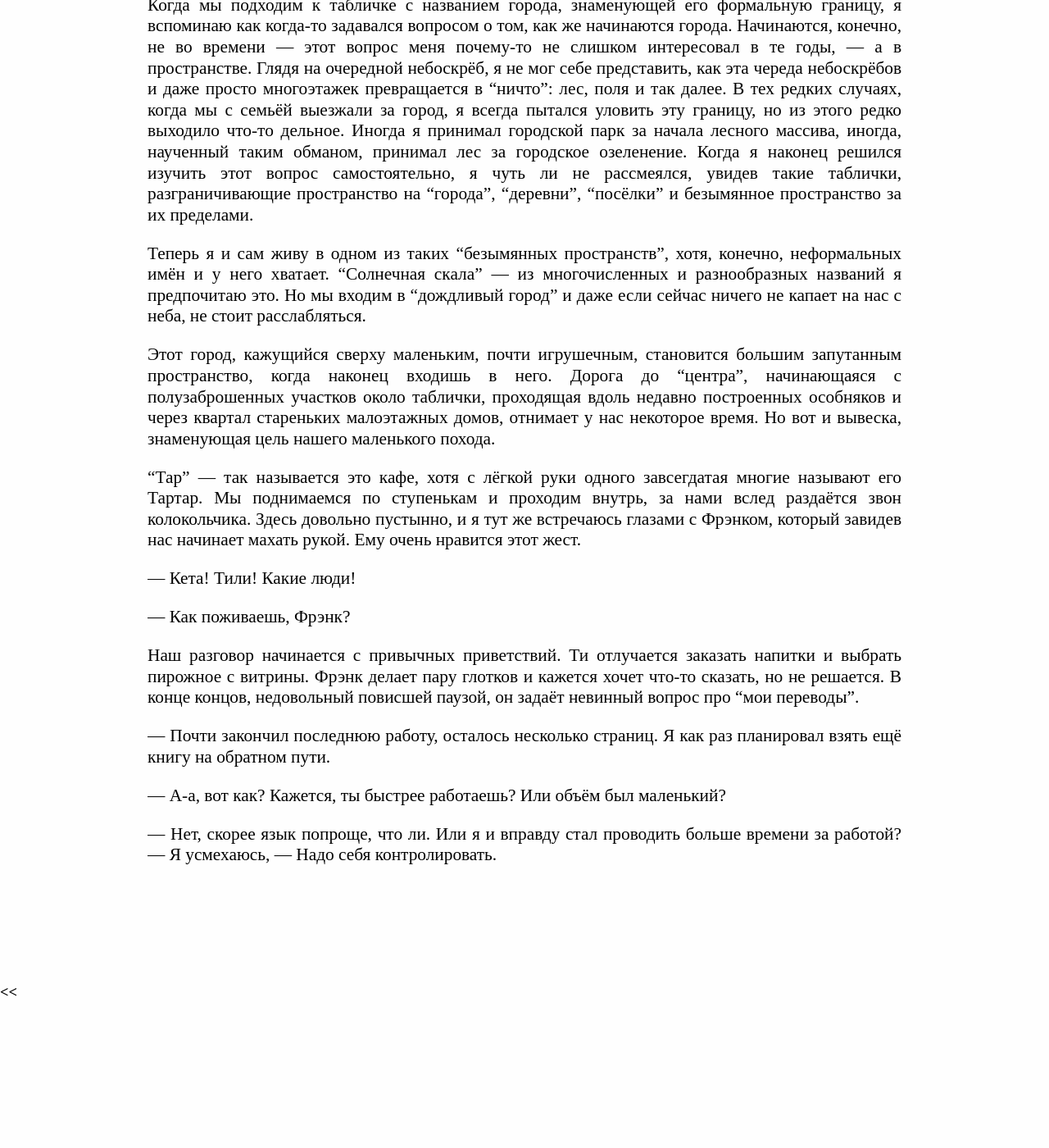
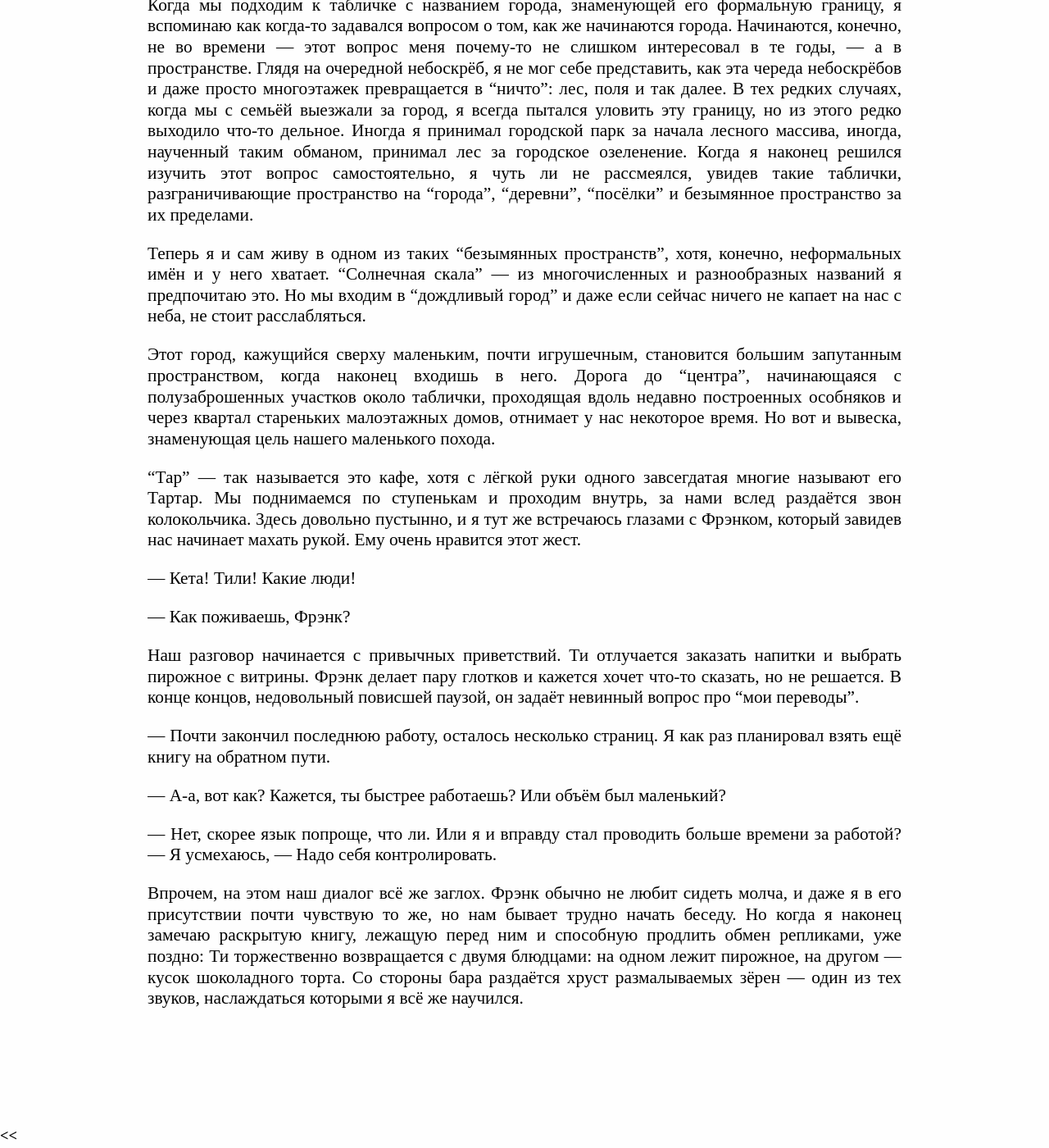
Before and after one commit to caryoscelus/lezvije-travy, a Jekyll site: the page built from text/001.md, in a window 1280 px wide and 1400 px high, scrolled down 2966 px. Shown: the whole window at 82% size. Built offline with Jekyll 4.4.1, drawn with Linux system fonts in a browser that asks for light colours; before the commit the page ends 4191 px from its top, so only the background shows below that.

Commit message:
text/fix

```diff
--- a/text/001.md
+++ b/text/001.md
@@ -151,7 +151,7 @@ title: "001"
 даже если сейчас ничего не капает на нас с неба, не стоит расслабляться.
 
 Этот город, кажущийся сверху маленьким, почти игрушечным, становится большим
-запутанным пространство, когда наконец входишь в него. Дорога до "центра",
+запутанным пространством, когда наконец входишь в него. Дорога до "центра",
 начинающаяся с полузаброшенных участков около таблички, проходящая вдоль недавно
 построенных особняков и через квартал стареньких малоэтажных домов, отнимает у
 нас некоторое время. Но вот и вывеска, знаменующая цель нашего маленького
@@ -179,3 +179,11 @@ title: "001"
 
 — Нет, скорее язык попроще, что ли. Или я и вправду стал проводить больше
 времени за работой? — Я усмехаюсь, — Надо себя контролировать.
+
+Впрочем, на этом наш диалог всё же заглох. Фрэнк обычно не любит сидеть молча, и
+даже я в его присутствии почти чувствую то же, но нам бывает трудно начать
+беседу. Но когда я наконец замечаю раскрытую книгу, лежащую перед ним и
+способную продлить обмен репликами, уже поздно: Ти торжественно возвращается с
+двумя блюдцами: на одном лежит пирожное, на другом — кусок шоколадного торта. Со
+стороны бара раздаётся хруст размалываемых зёрен — один из тех звуков,
+наслаждаться которыми я всё же научился.
```
